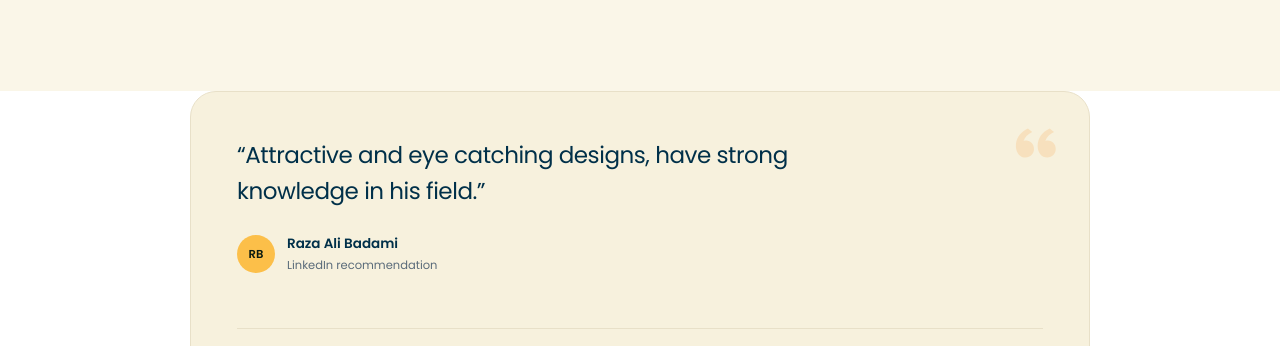
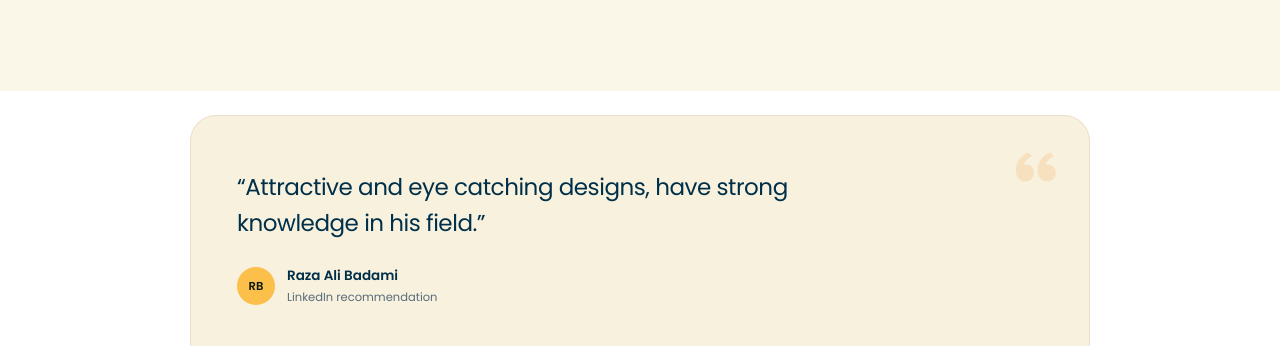
Before and after one commit to AbuzerAD/Web, a plain HTML site: page index.html in a window 1280 px wide. Shown: the part 8686-9032 px from the top of the page. Drawn offline with Linux system fonts and the light colour scheme.

Commit message:
Add top spacing to recommendation card

```diff
--- a/styles.css
+++ b/styles.css
@@ -1435,7 +1435,8 @@ section[id] { scroll-margin-top: calc(var(--header-h) + 12px); }
   gap: 26px;
   max-width: 900px;
   margin-inline: auto;
-  padding: clamp(26px, 4vw, 46px);
+  margin-top: clamp(12px, 2vw, 24px);
+  padding: clamp(34px, 5vw, 54px) clamp(26px, 4vw, 46px);
   border: 1px solid var(--line);
   border-radius: var(--radius-lg);
   background: var(--surface-2);
```
